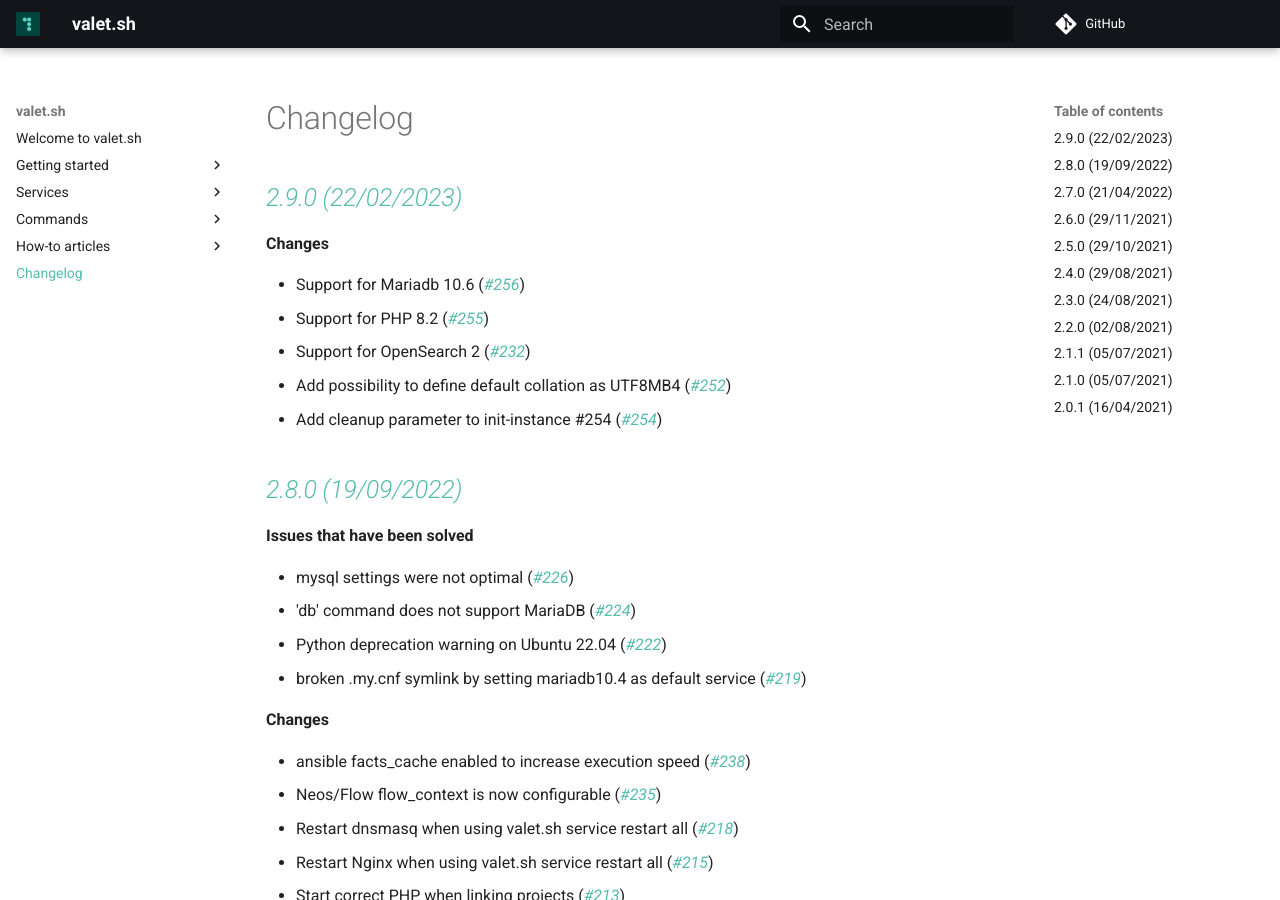
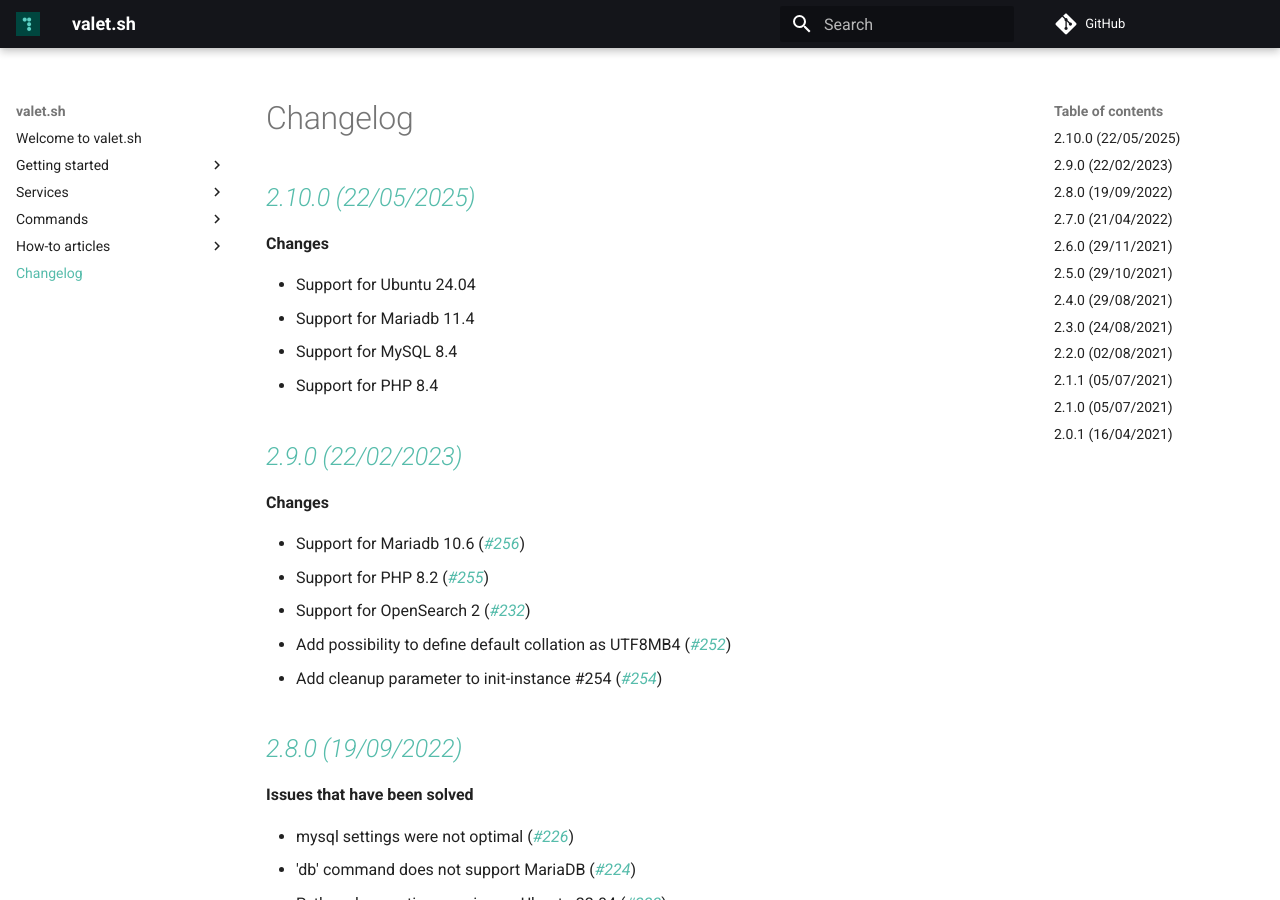
Before and after one commit to valet-sh/docs, an MkDocs documentation site: the page built from docs/changelog.md, in a window 1280 px wide and 900 px high. Built offline with MkDocs 1.6.1 and Material for MkDocs 9.7.7, drawn with Linux system fonts in a browser that asks for light colours; comment, search, counter and statistics services are not loaded.

Commit message:
update Changelog

```diff
--- a/docs/changelog.md
+++ b/docs/changelog.md
@@ -4,6 +4,16 @@
 ---
 
 # Changelog
+
+## *[2.10.0 (22/05/2025)](https://github.com/valet-sh/valet-sh/releases/tag/2.9.0)*
+
+<strong>Changes</strong>
+
+* Support for Ubuntu 24.04
+* Support for Mariadb 11.4
+* Support for MySQL 8.4
+* Support for PHP 8.4
+
 
 ## *[2.9.0 (22/02/2023)](https://github.com/valet-sh/valet-sh/releases/tag/2.9.0)*
 
```
